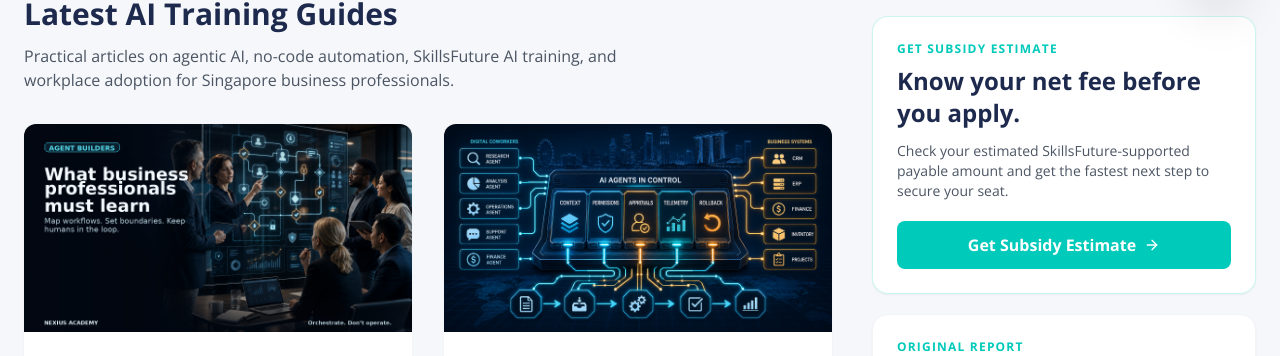
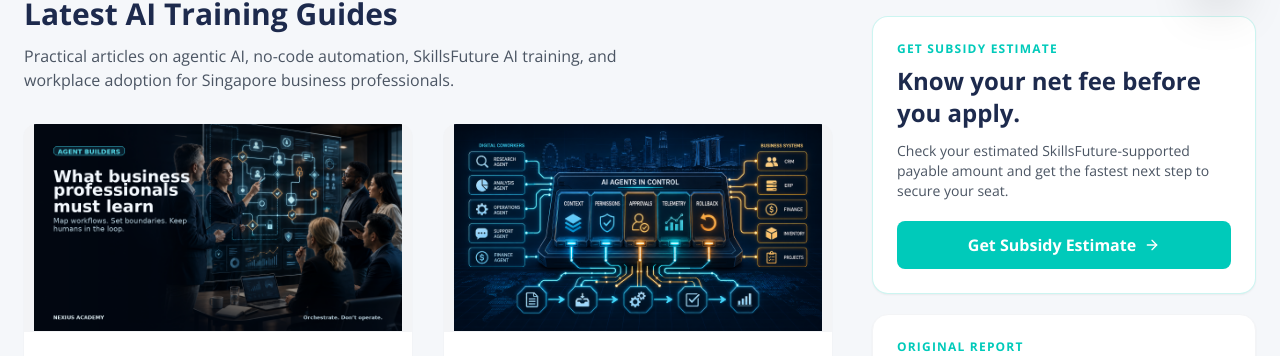
Before and after one commit to nexiuslabs/nexiusacademyskillsfuture, a React (Vite) app: page /blog in a window 1280 px wide. Shown: the part 776-1132 px from the top of the page. Built offline with nearby package versions, Linux system fonts and the light colour scheme; no server answers.

Commit message:
fix: contain blog featured images

```diff
--- a/pages/BlogPage.tsx
+++ b/pages/BlogPage.tsx
@@ -124,14 +124,14 @@ const BlogPage: React.FC = () => {
                     to={`/blog/${post.slug}/`}
                     className="bg-white rounded-xl overflow-hidden shadow-sm hover:shadow-xl transition-all group hover:-translate-y-1 duration-300"
                   >
-                    <div className="overflow-hidden h-52">
+                    <div className="h-52 overflow-hidden bg-primary/5 border-b border-gray-100 flex items-center justify-center">
                       <ResponsiveImage
                         src={post.image}
                         alt={post.title}
                         widths={[480, 768]}
                         sizes="(max-width: 768px) 100vw, 50vw"
-                        fit="cover"
-                        className="w-full h-full object-cover group-hover:scale-105 transition-transform duration-500"
+                        fit="contain"
+                        className="w-full h-full object-contain"
                       />
                     </div>
 
```
